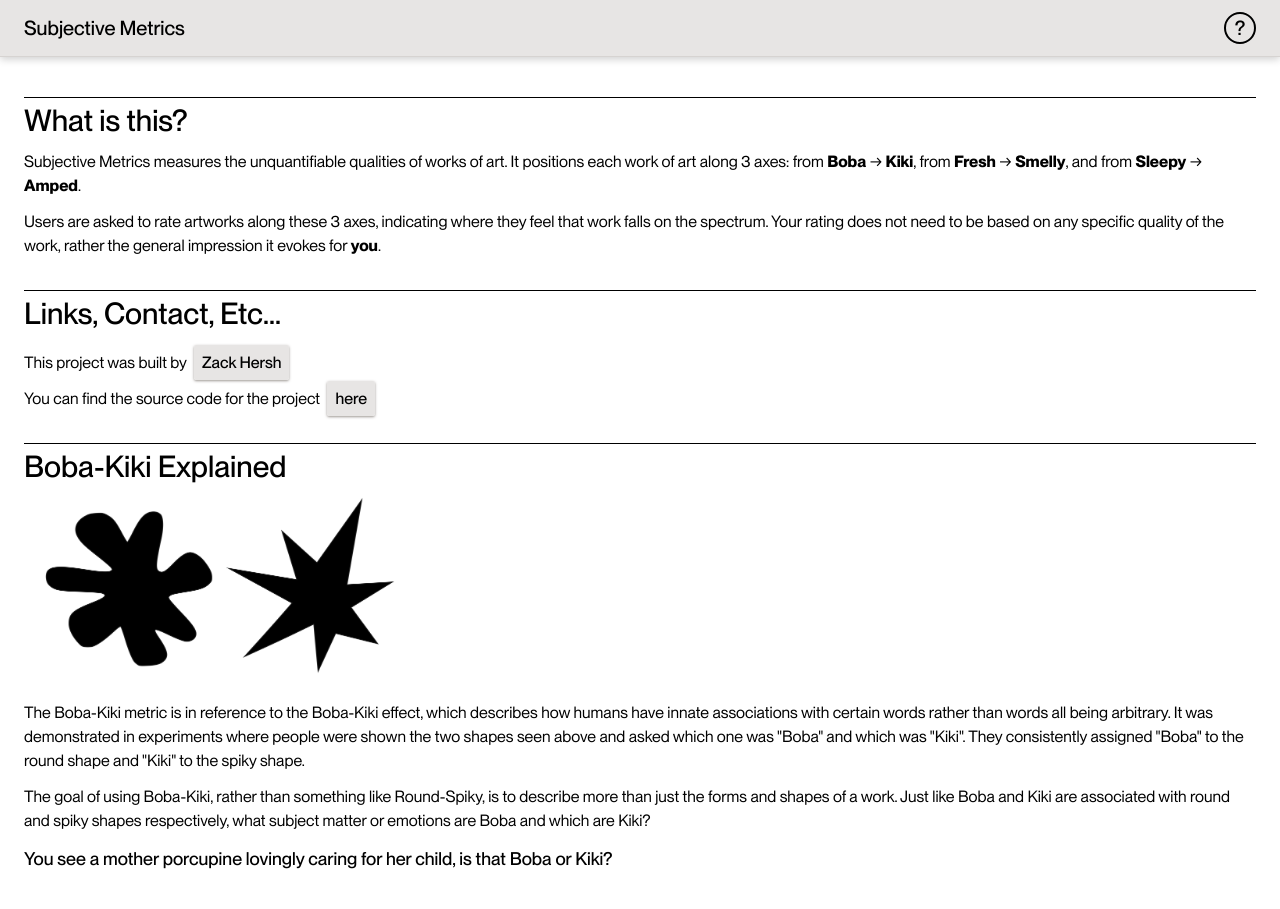
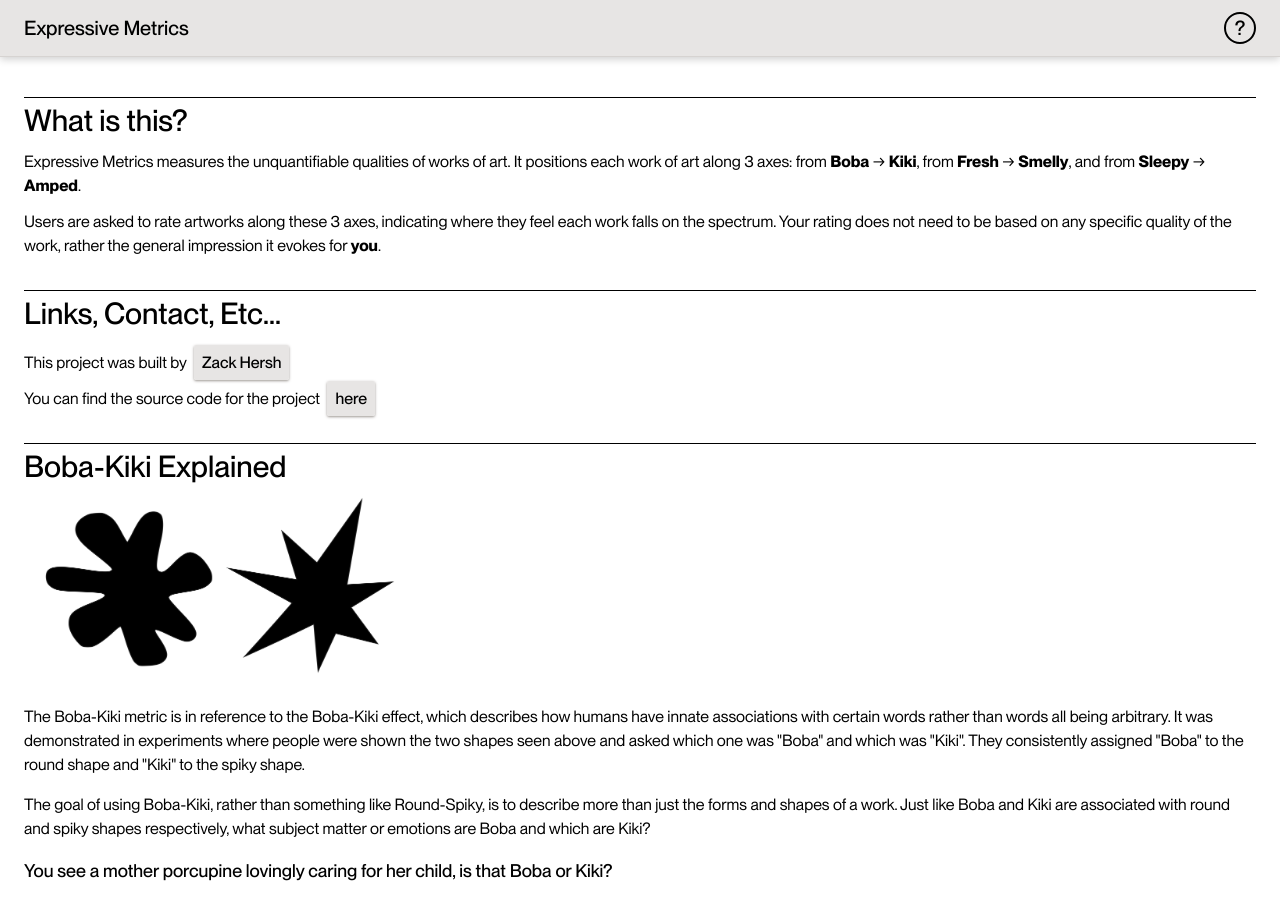
Before and after one commit to zackshersh/art-metrics, a React (Create React App) app in the folder client/: page /about in a window 1280 px wide. Built offline with nearby package versions, Linux system fonts and the light colour scheme.

Commit message:
Name changed to expressive metrics

```diff
--- a/client/src/components/Nav.js
+++ b/client/src/components/Nav.js
@@ -19,7 +19,7 @@ function Nav(props) {
 
     return (
         <nav style={{boxShadow: softDropShadow}} className='flex items-center justify-between p-3 px-6 bg-stone-200 border-b border-stone-300 '>
-            <h1 onMouseDown={navigateToTitle} className='font-bold text-xl cursor-pointer'>Subjective Metrics</h1>
+            <h1 onMouseDown={navigateToTitle} className='font-bold text-xl cursor-pointer'>Expressive Metrics</h1>
             <div onMouseDown={navigateToAbout} className='flex justify-center items-center border-2 border-black rounded-full w-[32px] h-[32px] cursor-pointer hover:opacity-60'>
                 <p className='font-bold text-xl'>?</p>
             </div>
--- a/client/src/pages/About.js
+++ b/client/src/pages/About.js
@@ -4,6 +4,7 @@ import { getMetricColors, rgbArrayToCSS } from '../utils/utils';
 import { dropShadow, smallDropShadow, softDropShadow } from '../components/boxShadowStyles';
 
 import boba_kiki_img from "../assets/images/boba-kiki.png"
+import BobaKikiExplanation from '../components/BobaKikiExplanation';
 
 
 function MetricExplanation({metric, min, max, text}){
@@ -35,12 +36,12 @@ function About(props) {
         <div>
             <Nav />
             <main className='p-6'>
-                {/* <h1 className='text-7xl font-bold'>Subjective Metrics</h1> */}
+                {/* <h1 className='text-7xl font-bold'>Expressive Metrics</h1> */}
                 <section className='mt-4 *:mt-3'>
                     <h3 className='pt-1 border-t border-black text-3xl font-bold'>What is this?</h3>
-                    <p>Subjective Metrics measures the unquantifiable qualities of works of art. It positions each work of art along 3 axes: from <b className='font-black'>Boba</b> → <b className='font-black'>Kiki</b>, from <b className='font-black'>Fresh</b> → <b className='font-black'>Smelly</b>, and from <b className='font-black'>Sleepy</b> → <b className='font-black'>Amped</b>.</p>
+                    <p>Expressive Metrics measures the unquantifiable qualities of works of art. It positions each work of art along 3 axes: from <b className='font-black'>Boba</b> → <b className='font-black'>Kiki</b>, from <b className='font-black'>Fresh</b> → <b className='font-black'>Smelly</b>, and from <b className='font-black'>Sleepy</b> → <b className='font-black'>Amped</b>.</p>
 
-                    <p>Users are asked to rate artworks along these 3 axes, indicating where they feel that work falls on the spectrum. Your rating does not need to be based on any specific quality of the work, rather the general impression it evokes for <b className='font-black'>you</b>.</p>
+                    <p>Users are asked to rate artworks along these 3 axes, indicating where they feel each work falls on the spectrum. Your rating does not need to be based on any specific quality of the work, rather the general impression it evokes for <b className='font-black'>you</b>.</p>
                 </section>
                 <section className='mt-8'>
                     <h3 className='pt-1 border-t border-black text-3xl font-bold'>Links, Contact, Etc...</h3>
@@ -48,18 +49,7 @@ function About(props) {
                     <p className='mt-3'>You can find the source code for the project <a href='https://github.com/zackshersh/art-metrics' target='_blank' className='font-bold p-2 bg-stone-200 shadow shadow-stone-400 mx-1 hover:bg-stone-300 rounded-sm transition-colors'>here </a></p>
                 </section>
                 <section className='mt-8'>
-                    <h3 className='pt-1 border-t border-black text-3xl font-bold'>Boba-Kiki Explained</h3>
-                    <img className='w-[400px]' src={boba_kiki_img}></img>
-                    <p className='mt-3'>The Boba-Kiki metric is in reference to the Boba-Kiki effect, which describes how humans have innate associations with certain words rather than words all being arbitrary. It was demonstrated in experiments where people were shown the two shapes seen above and asked which one was "Boba" and which was "Kiki". They consistently assigned "Boba" to the round shape and "Kiki" to the spiky shape.</p>
-                    <p className='mt-3'>The goal of using Boba-Kiki, rather than something like Round-Spiky, is to describe more than just the forms and shapes of a work. Just like Boba and Kiki are associated with round and spiky shapes respectively, what subject matter or emotions are Boba and which are Kiki?</p>
-                    <p className='mt-3 text-lg font-bold'>You see a mother porcupine lovingly caring for her child, is that Boba or Kiki?</p>
-                    {/* <div className='flex flex-wrap justify-between'>
-                        <MetricExplanation metric={"boba_kiki"} min={"Boba"} max={"Kiki"} text={
-                            `Boba and Kiki are in reference to the Boba/Kiki effect, which was first discovered in a study that when given a list of nonsensical words and arbitrary shapes, subjects would consistently assign words like "Kiki" to sharp or spiky shapes and would assign words like "Boba" to round shapes.`
-                        }/>
-                        <MetricExplanation metric={"fresh_smelly"} min={"Fresh"} max={"Smelly"} text={"Fresh and Smelly refer "} />
-                        <MetricExplanation metric={"sleepy_amped"} min={"Sleepy"} max={"Amped"} />
-                    </div> */}
+                    <BobaKikiExplanation />
                 </section>
 
             </main>
--- a/client/src/pages/Title.js
+++ b/client/src/pages/Title.js
@@ -73,7 +73,7 @@ function Title(props) {
                 boxShadow: dropShadow
             }} className='h-full flex w-full flex-col md:flex-row bg-stone-100 p-5 rounded-lg border-stone-600'>
                 <div className={`w-full h-full mr-3 pb-6 md:pb-0 md:pr-12`}>
-                    <h1 className='text-5xl font-bold'>Subjective Metrics</h1>
+                    <h1 className='text-5xl font-bold'>Expressive Metrics</h1>
                     <h3 className='text-2xl leading-tight mt-3'>Quantifying the unquantifiable qualities of art.</h3>
                 </div>
                 <div className='flex w-full md:flex-row'>
```
